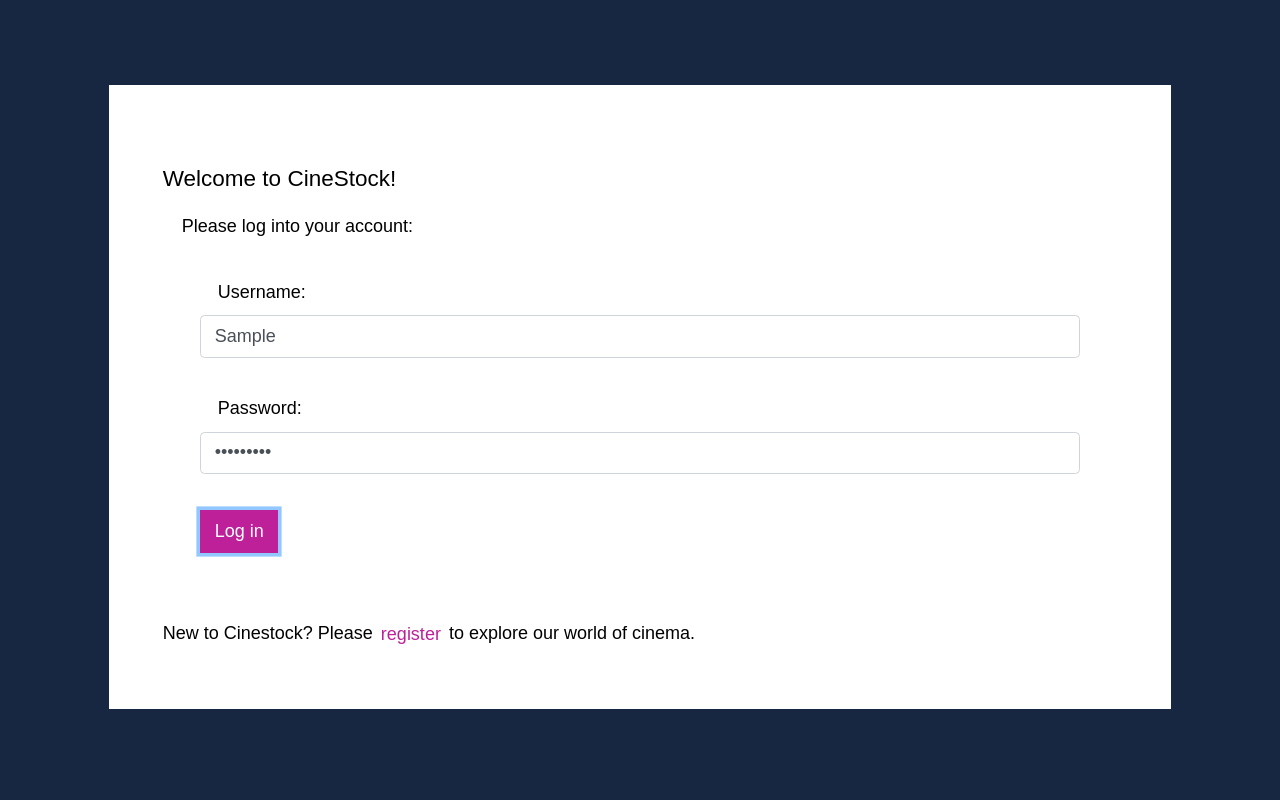
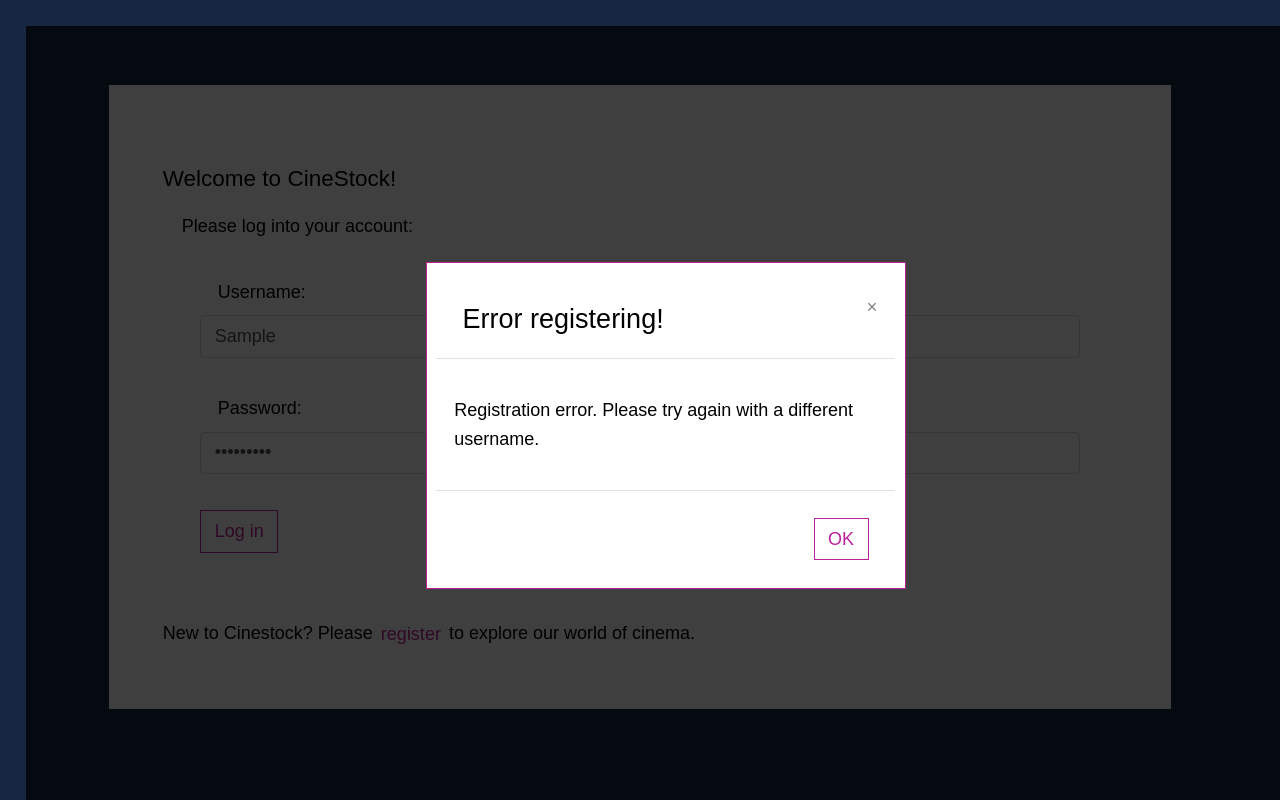
Before and after one commit to mgiota/cinestock, a React (Create React App) app in the folder client-2/: page /genres/1 in a window 1280 px wide. Both pictures are taken after typing "Sample", "Sample123" into the empty fields and a click on the button "Log in". Built offline with nearby package versions, Linux system fonts and the light colour scheme; no server answers.

Commit message:
Modal for registration/login error added.

```diff
--- a/client-2/src/actions/actions.js
+++ b/client-2/src/actions/actions.js
@@ -2,6 +2,7 @@
 export const SET_USER = "SET_USER";
 export const SET_FILTER = "SET_FILTER";
 export const SET_SORT_COLUMN = "SET_SORT_COLUMN";
+export const SET_MODAL = "SET_MODAL";
 
 export function setMovies(value) {
   return {
@@ -30,3 +31,10 @@
     value
   };
 }
+
+export function setShowModal(value) {
+  return {
+    type: SET_MODAL,
+    value
+  };
+}
--- a/client-2/src/components/login-view/login-view.jsx
+++ b/client-2/src/components/login-view/login-view.jsx
@@ -1,14 +1,18 @@
 import React, { useState } from "react";
+import { connect } from "react-redux";
+import { setShowModal } from "../../actions/actions";
 import Button from "react-bootstrap/Button";
 import Form from "react-bootstrap/Form";
+import Modal from "react-bootstrap/Modal";
 import "./login-view.scss";
 
 // Axios is a package to send client requests; it hooks frontend code up with API
 import axios from "axios";
 
-export function LoginView(props) {
+function LoginView(props) {
   const [username, setUsername] = useState("");
   const [password, setPassword] = useState("");
+  let showModal = props.showModal;
 
   const handleSubmit = e => {
     e.preventDefault();
@@ -23,8 +27,13 @@
         window.open("/movies", "_self");
       })
       .catch(e => {
+        props.setShowModal(true);
         console.log(e);
       });
+  };
+
+  const handleClose = () => {
+    props.setShowModal(false);
   };
 
   return (
@@ -50,6 +59,30 @@
       <Button variant="primary" type="submit" onClick={handleSubmit}>
         Log in
       </Button>
+      <Modal
+        className="login-error"
+        show={showModal}
+        onHide={handleClose}
+        aria-labelledby="contained-modal-title-vcenter"
+        centered
+      >
+        <Modal.Header closeButton>
+          <Modal.Title>Error logging in!</Modal.Title>
+        </Modal.Header>
+        <Modal.Body>
+          Incorrect username or password. Please try again.
+        </Modal.Body>
+        <Modal.Footer>
+          <Button variant="primary" onClick={handleClose}>
+            OK
+          </Button>
+        </Modal.Footer>
+      </Modal>
     </Form>
   );
 }
+
+export default connect(
+  ({ showModal }) => ({ showModal }),
+  { setShowModal }
+)(LoginView);
--- a/client-2/src/components/login-view/login-view.scss
+++ b/client-2/src/components/login-view/login-view.scss
@@ -60,3 +60,8 @@
     background-color: #fff;
     padding: 1%
 }
+
+.modal-content {
+    border-color: #BD2099;
+    border-radius: 0px;
+}
--- a/client-2/src/components/main-view/main-view.jsx
+++ b/client-2/src/components/main-view/main-view.jsx
@@ -5,8 +5,8 @@
 import { Link } from "react-router-dom";
 
 import { setMovies, setUser } from "../../actions/actions";
-import { LoginView } from "../login-view/login-view";
-import { RegistrationView } from "../registration-view/registration-view";
+import LoginView from "../login-view/login-view";
+import RegistrationView from "../registration-view/registration-view";
 import MoviesList from "../movies-list/movies-list";
 import MovieView from "../movie-view/movie-view";
 import DirectorView from "../director-view/director-view";
--- a/client-2/src/components/registration-view/registration-view.jsx
+++ b/client-2/src/components/registration-view/registration-view.jsx
@@ -1,15 +1,21 @@
 import React, { useState } from "react";
+import { connect } from "react-redux";
+import { setShowModal } from "../../actions/actions";
 import Button from "react-bootstrap/Button";
 import Form from "react-bootstrap/Form";
+import Modal from "react-bootstrap/Modal";
 
 // Axios is a package to send client requests; it hooks frontend code up with API
 import axios from "axios";
 
-export function RegistrationView(props) {
+function RegistrationView(props) {
   const [username, setUsername] = useState("");
   const [password, setPassword] = useState("");
   const [email, setEmail] = useState("");
   const [birthday, setBirthday] = useState("");
+  let show = props.showModal;
+  var modalBody =
+    "Registration error. Please try again with a different username.";
 
   const handleRegister = e => {
     e.preventDefault();
@@ -27,15 +33,29 @@
             Password: password
           })
           .then(response => {
-            console.log(response);
             const data = response.data;
             props.onLoggedIn(data);
             window.open("/movies", "_self");
           });
       })
       .catch(e => {
-        console.log("Error registering the user.");
+        props.setShowModal(true);
+        let check = e.toString().includes("400");
+
+        if (check) {
+          modalBody =
+            "The user with such username already exists." +
+            <br /> +
+            "Please pick a different username that only contains letters and or numbers.";
+        } else {
+          modalBody = "Please fill out all the required fields and try again.";
+        }
+        console.log(e, "Error registering the user.");
       });
+  };
+
+  const handleClose = () => {
+    props.setShowModal(false);
   };
 
   return (
@@ -86,9 +106,30 @@
       <Button variant="primary" type="submit" onClick={handleRegister}>
         Register
       </Button>
+      <Modal
+        show={show}
+        onHide={handleClose}
+        aria-labelledby="contained-modal-title-vcenter"
+        centered
+      >
+        <Modal.Header closeButton>
+          <Modal.Title>Error registering!</Modal.Title>
+        </Modal.Header>
+        <Modal.Body>{modalBody}</Modal.Body>
+        <Modal.Footer>
+          <Button variant="primary" onClick={handleClose}>
+            OK
+          </Button>
+        </Modal.Footer>
+      </Modal>
       <Form.Text className="text-muted">
         We will never share your personal information with anyone.
       </Form.Text>
     </Form>
   );
 }
+
+export default connect(
+  ({ showModal }) => ({ showModal }),
+  { setShowModal }
+)(RegistrationView);
--- a/client-2/src/reducers/reducers.js
+++ b/client-2/src/reducers/reducers.js
@@ -4,7 +4,8 @@
   SET_FILTER,
   SET_SORT_COLUMN,
   SET_MOVIES,
-  SET_USER
+  SET_USER,
+  SET_MODAL
 } from "../actions/actions";
 
 function visibilityFilter(state = "", action) {
@@ -43,11 +44,21 @@
   }
 }
 
+function showModal(state = false, action) {
+  switch (action.type) {
+    case SET_MODAL:
+      return action.value;
+    default:
+      return state;
+  }
+}
+
 const moviesApp = combineReducers({
   visibilityFilter,
   sortColumn,
   movies,
-  userInfo
+  userInfo,
+  showModal
 });
 
 export default moviesApp;
```
